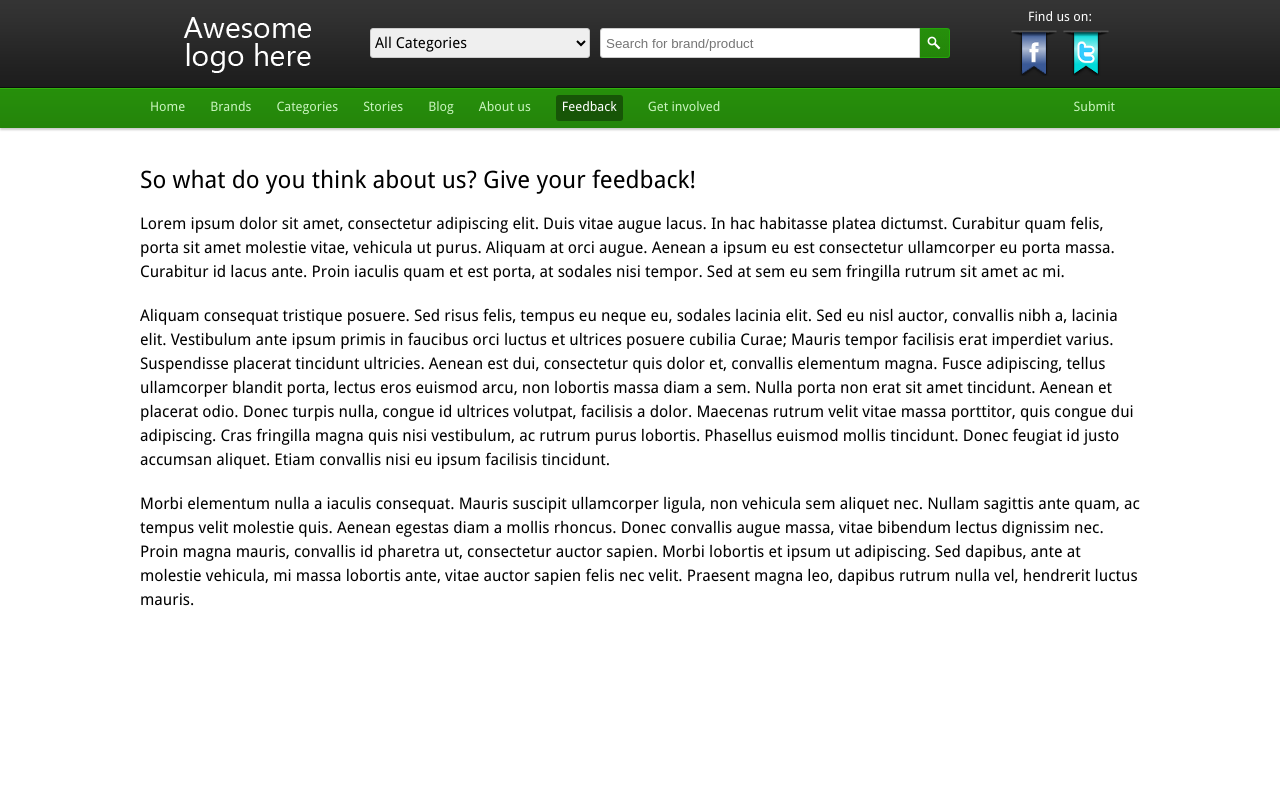
After one commit to gautamkrishnan91/indiproducts, a PHP site: page /feedback.php in a window 1280 px wide. The commit adds this page. Run offline with PHP 8.4, Linux system fonts and the light colour scheme.

Commit message:
Feedback page added

```diff
--- a/css/style.css
+++ b/css/style.css
@@ -528,3 +528,13 @@ select{
 .searchresults td:last-child{
     border-right: none;
 }
+
+/* Feedback Page */
+
+.feedback-wrapper{
+    width: 1000px;
+    margin: 0 auto;
+}
+.feedback-content p{
+    line-height: 24px;
+}
--- /dev/null
+++ b/feedback.php
@@ -0,0 +1,23 @@
+<?php  echo"
+<html>
+	<head>";
+		include 'headers.php';
+        echo"
+	</head>
+	<body>";
+		include 'header.php';
+        echo"
+ 		<div id='content-wrapper'>
+ 			<div class='feedback-wrapper'>
+ 				<h3>So what do you think about us? Give your feedback!</h3>
+ 				<div class='feedback-content'>
+<p>Lorem ipsum dolor sit amet, consectetur adipiscing elit. Duis vitae augue lacus. In hac habitasse platea dictumst. Curabitur quam felis, porta sit amet molestie vitae, vehicula ut purus. Aliquam at orci augue. Aenean a ipsum eu est consectetur ullamcorper eu porta massa. Curabitur id lacus ante. Proin iaculis quam et est porta, at sodales nisi tempor. Sed at sem eu sem fringilla rutrum sit amet ac mi.</p>
+
+<p>Aliquam consequat tristique posuere. Sed risus felis, tempus eu neque eu, sodales lacinia elit. Sed eu nisl auctor, convallis nibh a, lacinia elit. Vestibulum ante ipsum primis in faucibus orci luctus et ultrices posuere cubilia Curae; Mauris tempor facilisis erat imperdiet varius. Suspendisse placerat tincidunt ultricies. Aenean est dui, consectetur quis dolor et, convallis elementum magna. Fusce adipiscing, tellus ullamcorper blandit porta, lectus eros euismod arcu, non lobortis massa diam a sem. Nulla porta non erat sit amet tincidunt. Aenean et placerat odio. Donec turpis nulla, congue id ultrices volutpat, facilisis a dolor. Maecenas rutrum velit vitae massa porttitor, quis congue dui adipiscing. Cras fringilla magna quis nisi vestibulum, ac rutrum purus lobortis. Phasellus euismod mollis tincidunt. Donec feugiat id justo accumsan aliquet. Etiam convallis nisi eu ipsum facilisis tincidunt.</p>
+
+<p>Morbi elementum nulla a iaculis consequat. Mauris suscipit ullamcorper ligula, non vehicula sem aliquet nec. Nullam sagittis ante quam, ac tempus velit molestie quis. Aenean egestas diam a mollis rhoncus. Donec convallis augue massa, vitae bibendum lectus dignissim nec. Proin magna mauris, convallis id pharetra ut, consectetur auctor sapien. Morbi lobortis et ipsum ut adipiscing. Sed dapibus, ante at molestie vehicula, mi massa lobortis ante, vitae auctor sapien felis nec velit. Praesent magna leo, dapibus rutrum nulla vel, hendrerit luctus mauris.</p>
+ 				</div>
+ 			</div>
+ 		</div>
+        ";
+?>
--- a/header.php
+++ b/header.php
@@ -46,7 +46,7 @@ echo"
 				<li>Stories</li>
 				<li>Blog</li>
 				<li>About us</li>
-				<li>Feedback</li>
+				<li id='mainFeedbackPage'><a href='feedback.php'>Feedback</a></li>
 				<li>Get involved</li>
 				<li id='mainSubmitPage' class='flRight'><a href='submit.php'>Submit</a></li>
 			</ul>
--- a/js/setheaderlink.js
+++ b/js/setheaderlink.js
@@ -11,4 +11,7 @@ function getHeader(){
 	if (pageName == 'submit.php'){
 		$("#mainSubmitPage").addClass("menu-select");
 	}
+	if (pageName == 'feedback.php'){
+		$("#mainFeedbackPage").addClass("menu-select");
+	}
 }
```
Also changed, not shown: getinvolved.php (added, +23 -0 lines).
